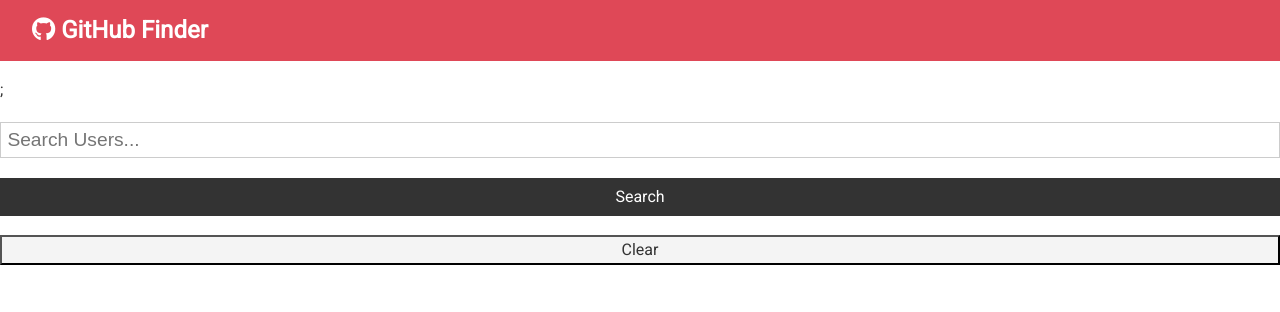
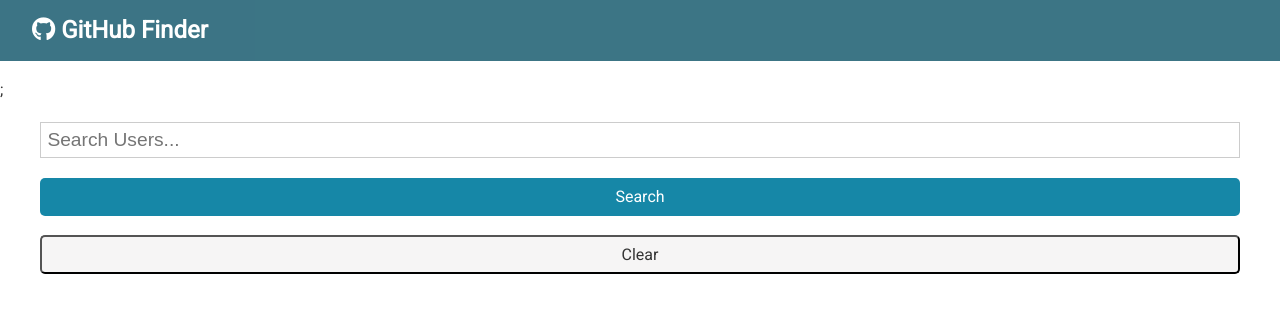
Before and after one commit to AravindMurgan/GitHub-Finder-React-, a React (Create React App) app: page / in a window 1280 px wide. Shown: the top 312 px of the page. Built offline with nearby package versions, Linux system fonts and the light colour scheme.

Commit message:
refactoring-UI

```diff
--- a/src/App.css
+++ b/src/App.css
@@ -4,7 +4,7 @@
 :root {
   --primary-color: #dc3545;
   --dark-color: #333333;
-  --light-color: #f4f4f4;
+  --light-color: #f6f5f5;
   --danger-color: #dc3545;
   --success-color: #28a745;
 }
@@ -220,6 +220,8 @@ img {
 .btn-block {
   display: block;
   width: 100%;
+  border-radius: 5px;
+
 }
 
 .btn-sm {
@@ -252,6 +254,17 @@ img {
 .badge-primary,
 .alert-primary {
   background: var(--primary-color);
+  color: #fff;
+}
+
+.bg-primary2{
+  background: #276678;
+  color: #fff;
+
+}
+
+.btn-dark2{
+  background: #1687a7;
   color: #fff;
 }
 
--- a/src/App.js
+++ b/src/App.js
@@ -35,7 +35,7 @@ class App extends Component {
         <div className='App'>
           <Navbar icon="fab fa-github" title = "GitHub Finder"/>;
 
-          <div>
+          <div style={containerStyle}>
              <Search  searchUsers={this.searchUsers} />
              <Users loading={this.state.loading} users={this.state.users} />
           </div>
@@ -47,4 +47,8 @@ class App extends Component {
 
 }
 
+const containerStyle = {
+  margin:'0 2.5rem'
+}
+
 export default App;
--- a/src/component/User/Users.js
+++ b/src/component/User/Users.js
@@ -11,6 +11,7 @@ const Users =({users,loading})=>{
                 return(
                     <div style={userStyle}>
                         {users.map(user => (
+
                              <UserItem key={user.id} users={user} />
                         ))}
                     </div>
--- a/src/component/layout/Navbar.js
+++ b/src/component/layout/Navbar.js
@@ -4,12 +4,10 @@ import PropTypes from 'prop-types';
 
 const Navbar = (props)=> {
         return (
-            <nav className="navbar bg-primary">
+            <nav className="navbar bg-primary2">
                 <h1>
                 < i className ={props.icon} /> {props.title}
-
                 </h1>
-
             </nav>
         )
 
--- a/src/component/layout/Search.js
+++ b/src/component/layout/Search.js
@@ -31,9 +31,9 @@ export class Search extends Component {
                         value={this.state.text}
                         onChange={this.onChange}
                         />
-                    <input type="submit" value="Search" className="btn btn-dark btn-block" />
+                    <input type="submit" value="Search" className="btn btn-dark2 btn-block" />
                 </form>
-                <button className="btn-block btn-light" style={{width:'100%'}} >Clear</button>
+                <button className="btn-block btn-light" style={{width:'100%',padding:'4.5px'}} >Clear</button>
             </div>
         )
     }
```
Also changed, not shown: 1 other file (tests, documents, lock files or other folders).
